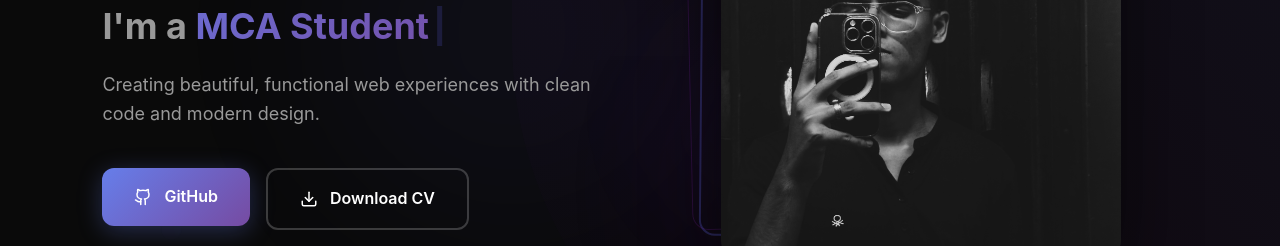
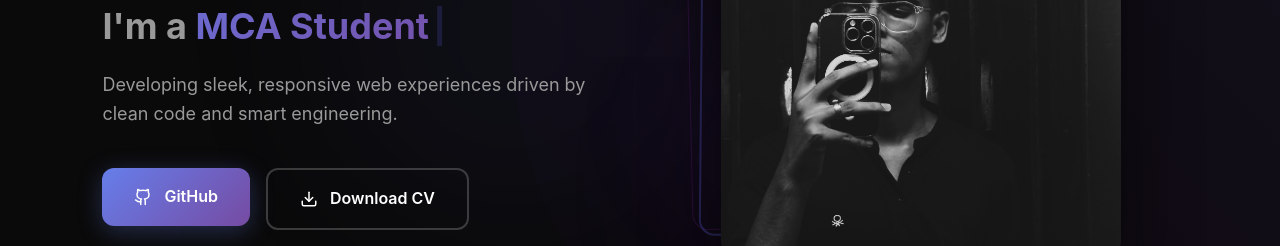
Before and after one commit to AllenJohnn/React-Portfolio, a React (Vite) app: page / in a window 1280 px wide. Shown: the part 359-605 px from the top of the page. Built offline with nearby package versions, Linux system fonts and the light colour scheme.

Commit message:
Fixed Profile

```diff
--- a/src/components/portfolio/Hero.tsx
+++ b/src/components/portfolio/Hero.tsx
@@ -85,7 +85,7 @@ export const Hero = () => {
               transition={{ duration: 0.6, delay: 0.7 }}
               className="text-lg text-muted-foreground mb-10 max-w-[520px] leading-relaxed"
             >
-              Creating beautiful, functional web experiences with clean code and modern design.
+              Developing sleek, responsive web experiences driven by clean code and smart engineering.
             </motion.p>
 
             {/* Buttons with magnetic effect */}
```
